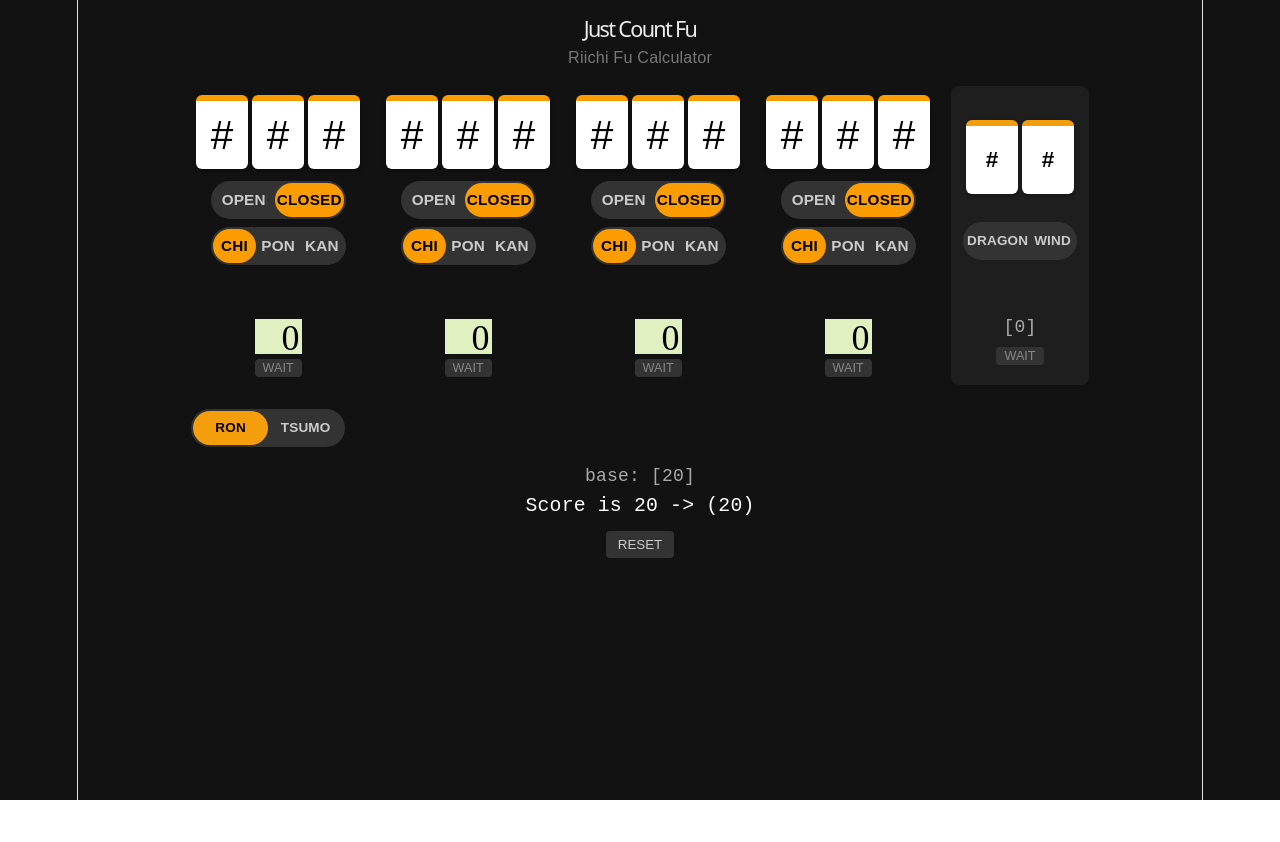
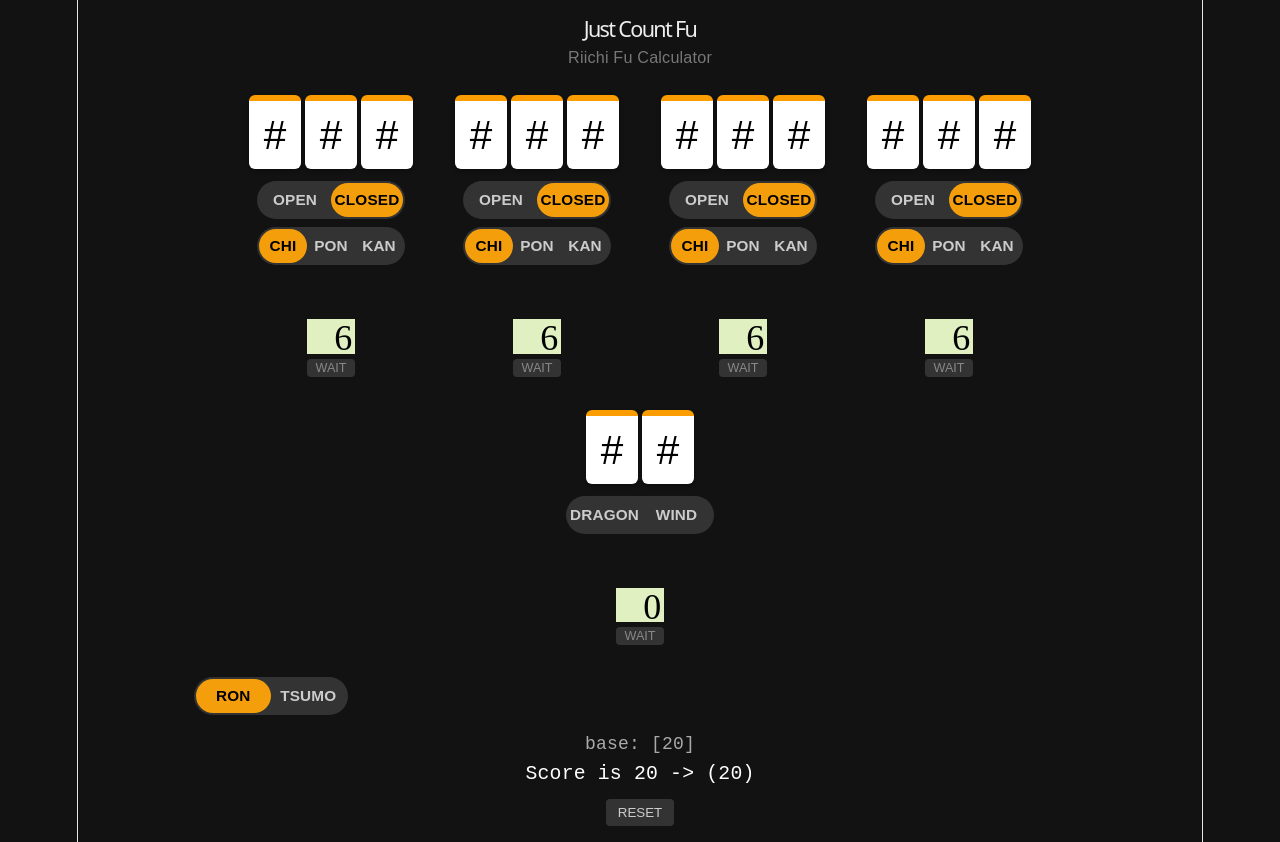
Before and after one commit to edm64/just-count-fu, a Svelte app in the folder just-count-fu/: page / in a window 1280 px wide. Before the commit the page ends 800 px from the top, so only its background shows below. Built offline with nearby package versions, Linux system fonts and the light colour scheme; a web font is replaced by a local one.

Commit message:
consolidated tile component into main App file, broke reactive score calculation

```diff
--- a/just-count-fu/src/App.svelte
+++ b/just-count-fu/src/App.svelte
@@ -1,7 +1,5 @@
 <script>
-  import Meld from './Meld.svelte';
-
-  // Instantiate array tracking structures for your 4 primary melds
+  // Instantiate hand state
   let melds = [
     { type: "CHI", isSimple: true, isOpen: false, isWait: false },
     { type: "CHI", isSimple: true, isOpen: false, isWait: false },
@@ -9,7 +7,8 @@
     { type: "CHI", isSimple: true, isOpen: false, isWait: false }
   ];
 
-  // Independent isolated tracking logic for the final pair structure
+  // separate logic for pair value
+  let pair = {dragon: false, wind: false, seat: false, round: false};
   let pairDragon = false;
   let pairWind = false;
   let pairSeat = false;
@@ -39,16 +38,54 @@
   <!-- High level layout automatically converting to rows on cramped mobile screens -->
   <div class="board-layout">
     {#each melds as meld, index}
-      <Meld
-        bind:type={meld.type}
-        bind:isSimple={meld.isSimple}
-        bind:isOpen={meld.isOpen}
-        bind:isWait={meld.isWait}
-      />
+      <div class="card" class:active-wait={meld.isWait}>
+        <!-- Visual Tile Graphic Group -->
+        <div class="tile-display">
+          <div class="tile">{meld.isSimple ? "#" : "☆"}</div>
+          <div class="tile">{meld.isSimple ? "#" : "☆"}</div>
+          <div class="tile">{meld.isSimple ? "#" : "☆"}</div>
+          {#if meld.type === "KAN"}
+          <div class="tile">{meld.isSimple ? "#" : "☆"}</div>
+          {/if}
+        </div>
+
+        <!-- Open/Closed Control -->
+        <div class="toggle-group orange">
+          <label><input type="radio" bind:group={meld.isOpen} value={true } /><span> OPEN </span></label>
+          <label><input type="radio" bind:group={meld.isOpen} value={false} /><span>CLOSED</span></label>
+        </div>
+
+        <!-- Top Segmented Control (Meld Type) -->
+        <div class="toggle-group orange">
+          <label><input type="radio" bind:group={meld.type} value="CHI" on:click={() => meld.isSimple = true}/><span>CHI</span></label>
+          <label><input type="radio" bind:group={meld.type} value="PON" /><span>PON</span></label>
+          <label><input type="radio" bind:group={meld.type} value="KAN" /><span>KAN</span></label>
+        </div>
+
+        <!-- Middle Segmented Control (Tile Value Type) -->
+        <div class="toggle-group orange" class:disabled={meld.type === "CHI"}>
+          <label>
+            <input type="radio" bind:group={meld.isSimple} value={true}/>
+            <span>SIMPLE</span>
+          </label>
+          <label>
+            <input type="radio" bind:group={meld.isSimple} value={false}/>
+            <span>HONOR</span>
+          </label>
+        </div>
+
+        <!-- Fu Status Details -->
+        <div class="info-footer">
+          <div class="lcd">6</div>
+          <button class="wait-btn" class:waiting={meld.isWait} on:click={() => meld.isWait = !meld.isWait}>
+            WAIT
+          </button>
+        </div>
+      </div>
     {/each}
 
     <!-- Simpler manual pair controller card styling -->
-    <div class="pair-card" class:active-wait={pairIsWait}>
+    <div class="card" class:active-wait={pairIsWait}>
       <div class="tile-display">
         <div class="tile">#</div>
         <div class="tile">#</div>
@@ -64,7 +101,7 @@
 
 
       <div class="info-footer">
-        <div class="fu-display">[0]</div>
+        <div class="lcd">0</div>
         <button class="wait-btn" class:waiting={pairIsWait} on:click={() => pairIsWait = !pairIsWait}>
           WAIT
         </button>
@@ -88,6 +125,17 @@
 </main>
 
 <style>
+  @font-face {
+    font-family: 'Ubuntu Embedded';
+    src: url('fonts/Ubuntu-Light.ttf') format('truetype');
+    /*font-weight: 300;*/
+    font-style: normal;
+  }
+  @font-face {
+    font-family: 'LCD Segment';
+    src: url('fonts/LCDAT_TPhoneTimeDate.ttf') format('truetype');
+  }
+
   :global(body) { background-color: #121212; color: #fff; margin: 0; }
   .app-container { max-width: 1600px; margin: 0 auto; padding: 16px; font-family: sans-serif; }
 
@@ -104,33 +152,81 @@
     margin-bottom: 24px;
   }
 
-  .pair-card {
-    background: #1e1e1e; padding: 12px; border-radius: 8px;
-    display: flex; flex-direction: column; align-items: center; gap: 8px;
+  .card {
     border: 2px solid transparent;
+    padding: 3px;
+    border-radius: 8px;
+    display: flex;
+    flex-direction: column;
+    align-items: center;
+    gap: 8px;
+    flex: 1 1 140px;
+    max-width: 180px;
   }
   .active-wait { border-color: #0284c7; }
 
-  /* Re-use global toggle design styles */
-  .toggle-group { display: flex; background: #333; border-radius: 20px; padding: 2px; width: 100%; }
-  .toggle-group label { flex: 1; text-align: center; cursor: pointer; font-size: 0.75rem; font-weight: bold; }
+  /* Segmented option choosers */
+  .toggle-group {
+    display: flex;
+    background: #333;
+    border-radius: 20px;
+    overflow:hidden;
+    padding: 2px;
+    width: 80%;
+  }
+  .toggle-group label {
+    flex: 1;
+    text-align: center;
+    cursor: pointer;
+    font-size: 0.85rem;
+    font-weight: bold;
+  }
+  .toggle-group span {
+    display: block;
+    padding: 4px 2px;
+    border-radius: 20px;
+    color: #ccc;
+  }
   .toggle-group input { display: none; }
-  .toggle-group span { display: block; padding: 4px 2px; border-radius: 20px; color: #ccc; }
   .orange input:checked + span { background: #f59e0b; color: #000; }
   .white input:checked + span { background: #fff; color: #000; }
   .narrow { max-width: 150px; margin-bottom: 16px; }
 
-  .tile-display { display: flex; gap: 4px; margin: 20px 0; }
-  .tile {
-    background: #fff; color: #000; width: 52px; height: 68px; border-radius: 6px;
-    display: flex; align-items: center; justify-content: center; font-size: 1.25rem; font-weight: bold;
-    border-top: 6px solid #f59e0b; box-shadow: 0 2px 4px rgba(0,0,0,0.3);
-  }
   .disabled { opacity: 0.0; pointer-events: none; }
 
+  /* Tile Visual Assets */
+  .tile-display { display: flex; gap: 4px; margin: 4px 0; min-height: 70px; }
+  .tile {
+    background: #fff;
+    color: #000;
+    width: 52px;
+    height: 68px;
+    border-radius: 6px;
+    display: flex;
+    align-items: center;
+    justify-content: center;
+    font-size: 2.25rem;
+    /* font-weight: bold; */
+    border-top: 6px solid #fb9c01; /* Orange top border accents matching your app */
+    box-shadow: 0 2px 4px rgba(0,0,0,0.3);
+  }
+
+  .lcd {
+    font-family: 'LCD Segment';
+    font-size: 2rem;
+    text-align: right;
+    /* background:#b9e9ad; */
+    background:hsl(80, 61%, 85%);
+    color: #000;
+    padding: 2px;
+    padding-top: 6px;
+  }
   .info-footer { text-align: center; font-family: monospace; }
-  .fu-display { color: #aaa; margin-bottom: 2px; }
-  .wait-btn { background: #333; color: #888; border: none; padding: 2px 8px; font-size: 0.7rem; border-radius: 4px; cursor: pointer; }
+
+  .wait-btn {
+    background: #333; color: #888; border: none; padding: 2px 8px;
+    font-size: 0.7rem; border-radius: 4px; cursor: pointer;
+  }
   .wait-btn.waiting { background: #0284c7; color: #fff; }
 
   .results { font-family: monospace; color: #aaa; }
```
